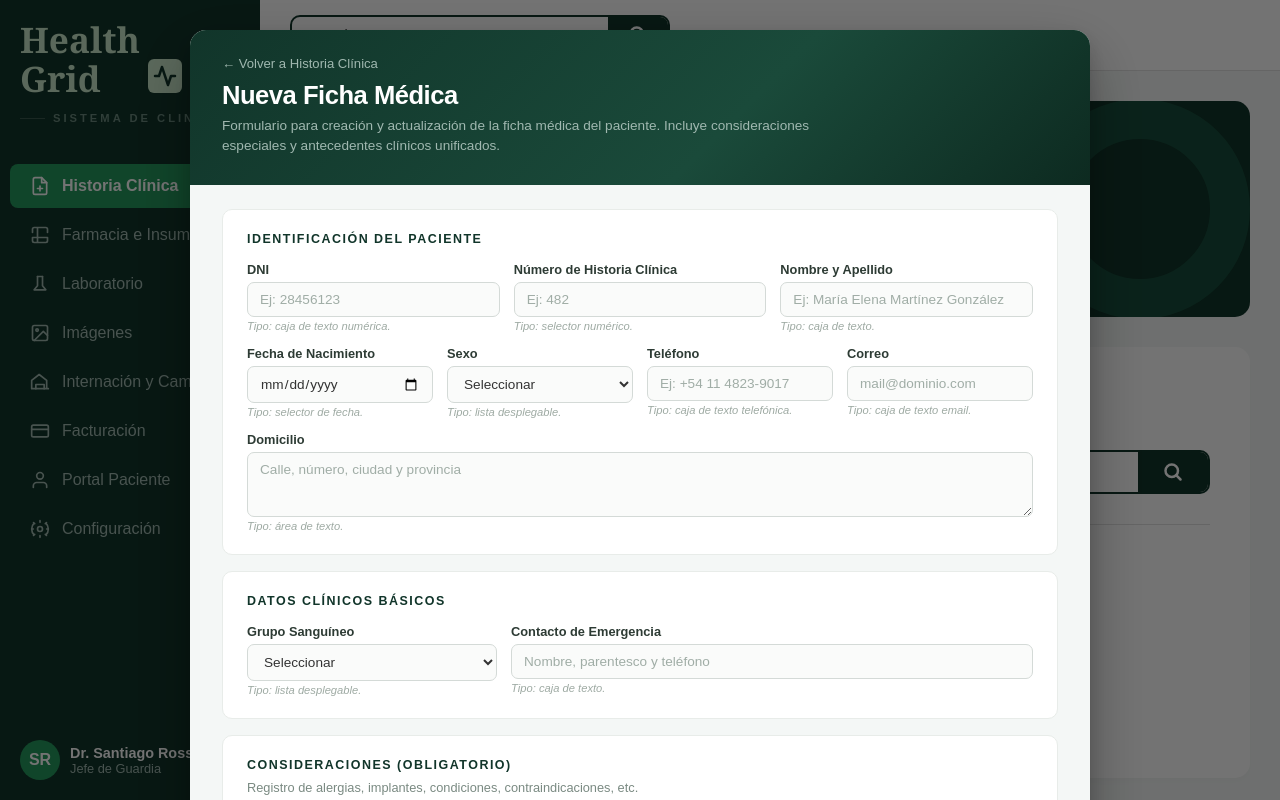
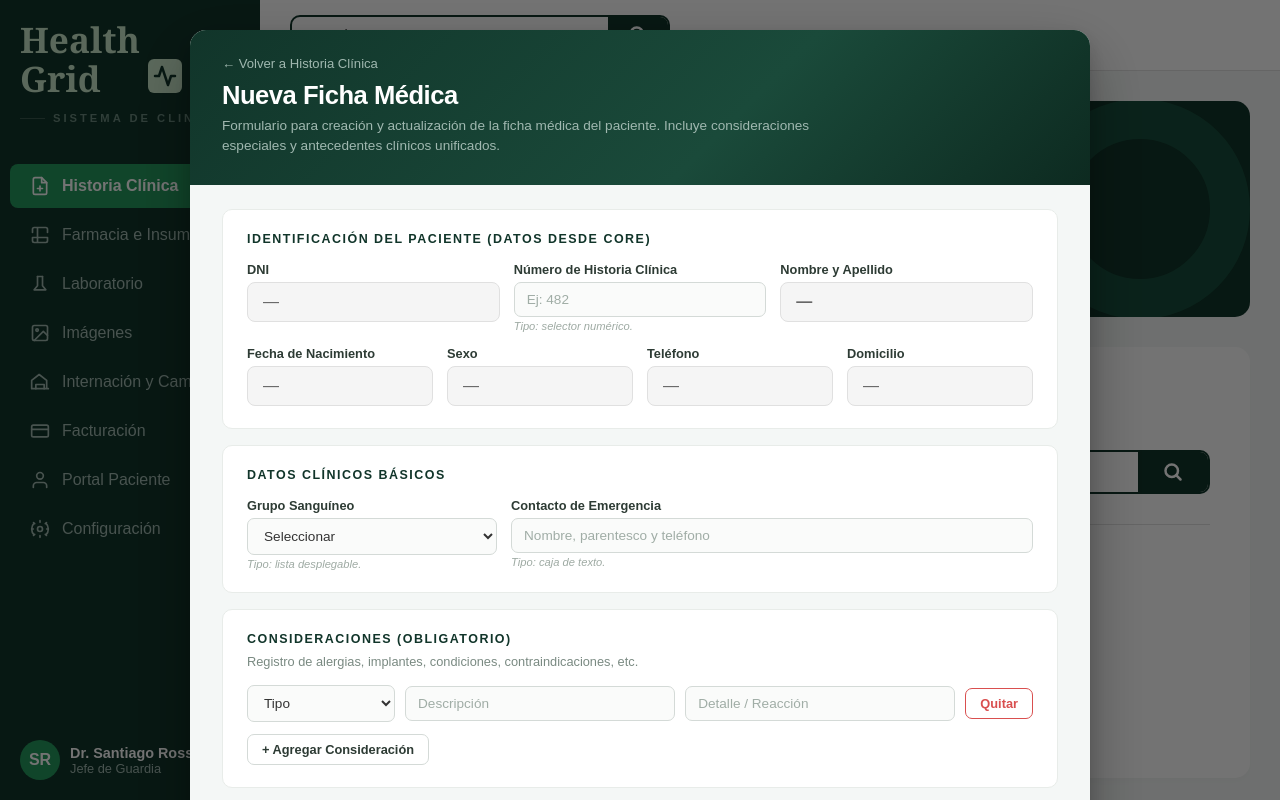
Before and after one commit to diegomartinezauqui/healthgrid-hce-frontend, a React (Vite) app in the folder healthgrid-hce-frontend/: page / in a window 1280 px wide. Both pictures are taken after typing "Sample" into the empty fields and a click on the button "+ NUEVA FICHA MÉDICA". Built offline with nearby package versions, Linux system fonts and the light colour scheme.

Commit message:
refactor: componentizacion de modales y mejoras en UI de formularios

```diff
--- /dev/null
+++ b/healthgrid-hce-frontend/src/components/ModalWrapper.jsx
@@ -0,0 +1,35 @@
+
+
+/**
+ * ModalWrapper es un componente contenedor reutilizable para todos los modales del sistema.
+ * Maneja el evento de cerrar cuando se hace clic fuera del modal (en el overlay) y
+ * unifica la estructura de envoltura de los modales.
+ *
+ * @param {Object} props
+ * @param {Function} props.onCerrar - Callback ejecutado al cerrar el modal.
+ * @param {string} props.overlayClassName - Nombre de la clase CSS para el overlay.
+ * @param {string} props.modalClassName - Nombre de la clase CSS para el contenedor del modal.
+ * @param {React.ReactNode} props.children - Contenido interno del modal.
+ */
+const ModalWrapper = ({
+  onCerrar,
+  overlayClassName = 'modal-default-overlay',
+  modalClassName = 'modal-default-container',
+  children,
+}) => {
+  const handleOverlayClick = (e) => {
+    if (e.target === e.currentTarget && onCerrar) {
+      onCerrar();
+    }
+  };
+
+  return (
+    <div className={overlayClassName} onClick={handleOverlayClick}>
+      <div className={modalClassName}>
+        {children}
+      </div>
+    </div>
+  );
+};
+
+export default ModalWrapper;
--- a/healthgrid-hce-frontend/src/pages/CargarResultadoEstudio.jsx
+++ b/healthgrid-hce-frontend/src/pages/CargarResultadoEstudio.jsx
@@ -1,6 +1,7 @@
 // src/pages/CargarResultadoEstudio.jsx
 import { useForm, useFieldArray } from 'react-hook-form';
 import Swal from 'sweetalert2';
+import ModalWrapper from '../components/ModalWrapper';
 import '../styles/CargarResultadoEstudio.css';
 
 const CargarResultadoEstudio = ({ onCerrar, onGuardar, pacienteNombre, pacienteHC, estudio }) => {
@@ -37,13 +38,12 @@ const CargarResultadoEstudio = ({ onCerrar, onGuardar, pacienteNombre, pacienteH
     onCerrar();
   };
 
-  const handleOverlayClick = (e) => {
-    if (e.target === e.currentTarget) onCerrar();
-  };
-
   return (
-    <div className="cres-overlay animate-fade-in" onClick={handleOverlayClick}>
-      <div className="cres-modal animate-slide-up">
+    <ModalWrapper
+      onCerrar={onCerrar}
+      overlayClassName="cres-overlay animate-fade-in"
+      modalClassName="cres-modal animate-slide-up"
+    >
         {/* Header */}
         <div className="cres-modal__header">
           <div>
@@ -157,8 +157,7 @@ const CargarResultadoEstudio = ({ onCerrar, onGuardar, pacienteNombre, pacienteH
             </button>
           </div>
         </form>
-      </div>
-    </div>
+    </ModalWrapper>
   );
 };
 
--- a/healthgrid-hce-frontend/src/pages/NuevaEvolucion.jsx
+++ b/healthgrid-hce-frontend/src/pages/NuevaEvolucion.jsx
@@ -1,5 +1,6 @@
 import { useForm } from 'react-hook-form';
 import Swal from 'sweetalert2';
+import ModalWrapper from '../components/ModalWrapper';
 import '../styles/NuevaEvolucion.css';
 
 const NuevaEvolucion = ({ onCerrar, onGuardar, pacienteNombre, pacienteHC }) => {
@@ -28,13 +29,12 @@ const NuevaEvolucion = ({ onCerrar, onGuardar, pacienteNombre, pacienteHC }) =>
     onCerrar();
   };
 
-  const handleOverlayClick = (e) => {
-    if (e.target === e.currentTarget) onCerrar();
-  };
-
   return (
-    <div className="evol-overlay" onClick={handleOverlayClick}>
-      <div className="evol-modal">
+    <ModalWrapper
+      onCerrar={onCerrar}
+      overlayClassName="evol-overlay"
+      modalClassName="evol-modal"
+    >
 
         {/* Header */}
         <div className="evol-modal__header">
@@ -135,8 +135,7 @@ const NuevaEvolucion = ({ onCerrar, onGuardar, pacienteNombre, pacienteHC }) =>
           </div>
 
         </form>
-      </div>
-    </div>
+    </ModalWrapper>
   );
 };
 
--- a/healthgrid-hce-frontend/src/pages/NuevaFichaMedica.jsx
+++ b/healthgrid-hce-frontend/src/pages/NuevaFichaMedica.jsx
@@ -1,16 +1,10 @@
 // src/pages/NuevaFichaMedica.jsx
 import { useForm, useFieldArray } from 'react-hook-form';
+import ModalWrapper from '../components/ModalWrapper';
 import '../styles/NuevaFichaMedica.css';
 
 const valoresVacios = {
-  dni: '',
   numeroHistoriaClinica: '',
-  nombreApellido: '',
-  fechaNacimiento: '',
-  sexo: '',
-  telefono: '',
-  correo: '',
-  domicilio: '',
   grupoSanguineo: '',
   contactoEmergencia: '',
   consideraciones: [{ tipo: '', descripcion: '', detalleReaccion: '' }],
@@ -18,7 +12,7 @@ const valoresVacios = {
   observaciones: '',
 };
 
-const NuevaFichaMedica = ({ onCerrar, onGuardar, datosIniciales = null }) => {
+const NuevaFichaMedica = ({ onCerrar, onGuardar, datosIniciales = null, corePatient = null }) => {
   // Si hay datos iniciales (modo edición), usarlos; sino, usar valores vacíos
   const defaultValues = datosIniciales
     ? {
@@ -67,16 +61,12 @@ const NuevaFichaMedica = ({ onCerrar, onGuardar, datosIniciales = null }) => {
     reset(valoresVacios);
   };
 
-  // Cerrar modal al hacer clic en el overlay (fuera del modal)
-  const handleOverlayClick = (e) => {
-    if (e.target === e.currentTarget) {
-      onCerrar();
-    }
-  };
-
   return (
-    <div className="ficha-overlay" onClick={handleOverlayClick}>
-      <div className="ficha-modal">
+    <ModalWrapper
+      onCerrar={onCerrar}
+      overlayClassName="ficha-overlay"
+      modalClassName="ficha-modal"
+    >
 
         {/* Header verde oscuro */}
         <div className="ficha-header">
@@ -99,19 +89,15 @@ const NuevaFichaMedica = ({ onCerrar, onGuardar, datosIniciales = null }) => {
 
           {/* ─── SECCIÓN 1: IDENTIFICACIÓN DEL PACIENTE ─── */}
           <section className="ficha-section">
-            <h2 className="ficha-section__titulo">IDENTIFICACIÓN DEL PACIENTE</h2>
+            <h2 className="ficha-section__titulo">IDENTIFICACIÓN DEL PACIENTE (Datos desde Core)</h2>
 
             {/* Fila 1: DNI, Nro Historia, Nombre */}
             <div className="ficha-row ficha-row--3cols">
               <div className="ficha-field">
                 <label className="ficha-label">DNI</label>
-                <input
-                  type="text"
-                  placeholder="Ej: 28456123"
-                  className="ficha-input"
-                  {...register('dni')}
-                />
-                <span className="ficha-hint">Tipo: caja de texto numérica.</span>
+                <div style={{ padding: '10px 15px', backgroundColor: '#f5f5f5', borderRadius: '8px', border: '1px solid #e0e0e0', color: '#666' }}>
+                  {corePatient?.dni || '—'}
+                </div>
               </div>
               <div className="ficha-field">
                 <label className="ficha-label">Número de Historia Clínica</label>
@@ -125,73 +111,37 @@ const NuevaFichaMedica = ({ onCerrar, onGuardar, datosIniciales = null }) => {
               </div>
               <div className="ficha-field">
                 <label className="ficha-label">Nombre y Apellido</label>
-                <input
-                  type="text"
-                  placeholder="Ej: María Elena Martínez González"
-                  className="ficha-input"
-                  {...register('nombreApellido')}
-                />
-                <span className="ficha-hint">Tipo: caja de texto.</span>
+                <div style={{ padding: '10px 15px', backgroundColor: '#f5f5f5', borderRadius: '8px', border: '1px solid #e0e0e0', color: '#666', fontWeight: 'bold' }}>
+                  {corePatient?.nombreApellido || '—'}
+                </div>
               </div>
             </div>
 
-            {/* Fila 2: Fecha Nacimiento, Sexo, Teléfono, Correo */}
+            {/* Fila 2: Fecha Nacimiento, Sexo, Teléfono, Domicilio */}
             <div className="ficha-row ficha-row--4cols">
               <div className="ficha-field">
                 <label className="ficha-label">Fecha de Nacimiento</label>
-                <input
-                  type="date"
-                  className="ficha-input"
-                  {...register('fechaNacimiento')}
-                />
-                <span className="ficha-hint">Tipo: selector de fecha.</span>
+                <div style={{ padding: '10px 15px', backgroundColor: '#f5f5f5', borderRadius: '8px', border: '1px solid #e0e0e0', color: '#666' }}>
+                  {corePatient?.fechaNacimiento || '—'}
+                </div>
               </div>
               <div className="ficha-field">
                 <label className="ficha-label">Sexo</label>
-                <select
-                  className="ficha-input ficha-select"
-                  {...register('sexo')}
-                >
-                  <option value="">Seleccionar</option>
-                  <option value="masculino">Masculino</option>
-                  <option value="femenino">Femenino</option>
-                  <option value="otro">Otro</option>
-                </select>
-                <span className="ficha-hint">Tipo: lista desplegable.</span>
+                <div style={{ padding: '10px 15px', backgroundColor: '#f5f5f5', borderRadius: '8px', border: '1px solid #e0e0e0', color: '#666' }}>
+                  {corePatient?.sexo || '—'}
+                </div>
               </div>
               <div className="ficha-field">
                 <label className="ficha-label">Teléfono</label>
-                <input
-                  type="tel"
-                  placeholder="Ej: +54 11 4823-9017"
-                  className="ficha-input"
-                  {...register('telefono')}
-                />
-                <span className="ficha-hint">Tipo: caja de texto telefónica.</span>
+                <div style={{ padding: '10px 15px', backgroundColor: '#f5f5f5', borderRadius: '8px', border: '1px solid #e0e0e0', color: '#666' }}>
+                  {corePatient?.telefono || '—'}
+                </div>
               </div>
               <div className="ficha-field">
-                <label className="ficha-label">Correo</label>
-                <input
-                  type="email"
-                  placeholder="mail@dominio.com"
-                  className="ficha-input"
-                  {...register('correo')}
-                />
-                <span className="ficha-hint">Tipo: caja de texto email.</span>
-              </div>
-            </div>
-
-            {/* Fila 3: Domicilio */}
-            <div className="ficha-row">
-              <div className="ficha-field ficha-field--full">
                 <label className="ficha-label">Domicilio</label>
-                <textarea
-                  placeholder="Calle, número, ciudad y provincia"
-                  className="ficha-textarea"
-                  rows={3}
-                  {...register('domicilio')}
-                />
-                <span className="ficha-hint">Tipo: área de texto.</span>
+                <div style={{ padding: '10px 15px', backgroundColor: '#f5f5f5', borderRadius: '8px', border: '1px solid #e0e0e0', color: '#666', overflow: 'hidden', textOverflow: 'ellipsis', whiteSpace: 'nowrap' }} title={corePatient?.direccion}>
+                  {corePatient?.direccion || '—'}
+                </div>
               </div>
             </div>
           </section>
@@ -403,8 +353,7 @@ const NuevaFichaMedica = ({ onCerrar, onGuardar, datosIniciales = null }) => {
           </div>
 
         </form>
-      </div>
-    </div>
+    </ModalWrapper>
   );
 };
 
--- a/healthgrid-hce-frontend/src/pages/NuevaReceta.jsx
+++ b/healthgrid-hce-frontend/src/pages/NuevaReceta.jsx
@@ -1,5 +1,6 @@
 // src/pages/NuevaReceta.jsx
 import { useForm, useFieldArray } from 'react-hook-form';
+import ModalWrapper from '../components/ModalWrapper';
 import '../styles/NuevaReceta.css';
 import { tipoConsultaLabel } from '../utils/helpers';
 
@@ -22,13 +23,12 @@ const NuevaReceta = ({ onCerrar, onGuardar, pacienteNombre, pacienteHC, evolucio
     onGuardar(data);
   };
 
-  const handleOverlayClick = (e) => {
-    if (e.target === e.currentTarget) onCerrar();
-  };
-
   return (
-    <div className="receta-overlay" onClick={handleOverlayClick}>
-      <div className="receta-modal">
+    <ModalWrapper
+      onCerrar={onCerrar}
+      overlayClassName="receta-overlay"
+      modalClassName="receta-modal"
+    >
 
         {/* Header */}
         <div className="receta-modal__header">
@@ -128,8 +128,7 @@ const NuevaReceta = ({ onCerrar, onGuardar, pacienteNombre, pacienteHC, evolucio
           </div>
 
         </form>
-      </div>
-    </div>
+    </ModalWrapper>
   );
 };
 
--- a/healthgrid-hce-frontend/src/pages/NuevaSolicitudPase.jsx
+++ b/healthgrid-hce-frontend/src/pages/NuevaSolicitudPase.jsx
@@ -1,6 +1,7 @@
 // src/pages/NuevaSolicitudPase.jsx
 import { useForm } from 'react-hook-form';
 import Swal from 'sweetalert2';
+import ModalWrapper from '../components/ModalWrapper';
 import '../styles/NuevaSolicitudPase.css';
 
 const sectores = [
@@ -44,13 +45,12 @@ const NuevaSolicitudPase = ({ onCerrar, onGuardar, pacienteNombre, pacienteHC })
     onCerrar();
   };
 
-  const handleOverlayClick = (e) => {
-    if (e.target === e.currentTarget) onCerrar();
-  };
-
   return (
-    <div className="spase-overlay" onClick={handleOverlayClick}>
-      <div className="spase-modal">
+    <ModalWrapper
+      onCerrar={onCerrar}
+      overlayClassName="spase-overlay"
+      modalClassName="spase-modal"
+    >
 
         {/* Header */}
         <div className="spase-modal__header">
@@ -113,8 +113,7 @@ const NuevaSolicitudPase = ({ onCerrar, onGuardar, pacienteNombre, pacienteHC })
           </div>
 
         </form>
-      </div>
-    </div>
+    </ModalWrapper>
   );
 };
 
--- a/healthgrid-hce-frontend/src/pages/NuevoEpisodio.jsx
+++ b/healthgrid-hce-frontend/src/pages/NuevoEpisodio.jsx
@@ -1,5 +1,6 @@
 import { useForm } from 'react-hook-form';
 import Swal from 'sweetalert2';
+import ModalWrapper from '../components/ModalWrapper';
 import '../styles/NuevoEpisodio.css';
 
 const NuevoEpisodio = ({ onCerrar, onCrear, pacienteNombre, pacienteHC }) => {
@@ -24,15 +25,12 @@ const NuevoEpisodio = ({ onCerrar, onCrear, pacienteNombre, pacienteHC }) => {
     onCerrar();
   };
 
-  const handleOverlayClick = (e) => {
-    if (e.target === e.currentTarget) {
-      onCerrar();
-    }
-  };
-
   return (
-    <div className="episodio-overlay" onClick={handleOverlayClick}>
-      <div className="episodio-modal">
+    <ModalWrapper
+      onCerrar={onCerrar}
+      overlayClassName="episodio-overlay"
+      modalClassName="episodio-modal"
+    >
 
         {/* Header */}
         <div className="episodio-modal__header">
@@ -103,8 +101,7 @@ const NuevoEpisodio = ({ onCerrar, onCrear, pacienteNombre, pacienteHC }) => {
           </div>
 
         </form>
-      </div>
-    </div>
+    </ModalWrapper>
   );
 };
 
--- a/healthgrid-hce-frontend/src/pages/NuevoPedidoEstudio.jsx
+++ b/healthgrid-hce-frontend/src/pages/NuevoPedidoEstudio.jsx
@@ -1,6 +1,7 @@
 // src/pages/NuevoPedidoEstudio.jsx
 import { useForm } from 'react-hook-form';
 import Swal from 'sweetalert2';
+import ModalWrapper from '../components/ModalWrapper';
 import '../styles/NuevoPedidoEstudio.css';
 import { tipoConsultaLabel, formatearFechaCorta } from '../utils/helpers';
 
@@ -27,13 +28,12 @@ const NuevoPedidoEstudio = ({ onCerrar, onGuardar, pacienteNombre, pacienteHC, e
     });
   };
 
-  const handleOverlayClick = (e) => {
-    if (e.target === e.currentTarget) onCerrar();
-  };
-
   return (
-    <div className="pedido-overlay" onClick={handleOverlayClick}>
-      <div className="pedido-modal">
+    <ModalWrapper
+      onCerrar={onCerrar}
+      overlayClassName="pedido-overlay"
+      modalClassName="pedido-modal"
+    >
 
         {/* Header */}
         <div className="pedido-modal__header">
@@ -111,8 +111,7 @@ const NuevoPedidoEstudio = ({ onCerrar, onGuardar, pacienteNombre, pacienteHC, e
           </div>
 
         </form>
-      </div>
-    </div>
+    </ModalWrapper>
   );
 };
 
--- a/healthgrid-hce-frontend/src/pages/SolicitarInternacion.jsx
+++ b/healthgrid-hce-frontend/src/pages/SolicitarInternacion.jsx
@@ -1,6 +1,7 @@
 // src/pages/SolicitarInternacion.jsx
 import { useForm } from 'react-hook-form';
 import Swal from 'sweetalert2';
+import ModalWrapper from '../components/ModalWrapper';
 import '../styles/SolicitarInternacion.css';
 
 const sectores = [
@@ -43,13 +44,12 @@ const SolicitarInternacion = ({ onCerrar, onEnviar, pacienteNombre, pacienteHC }
     onCerrar();
   };
 
-  const handleOverlayClick = (e) => {
-    if (e.target === e.currentTarget) onCerrar();
-  };
-
   return (
-    <div className="intern-overlay" onClick={handleOverlayClick}>
-      <div className="intern-modal">
+    <ModalWrapper
+      onCerrar={onCerrar}
+      overlayClassName="intern-overlay"
+      modalClassName="intern-modal"
+    >
 
         {/* Header */}
         <div className="intern-modal__header">
@@ -113,8 +113,7 @@ const SolicitarInternacion = ({ onCerrar, onEnviar, pacienteNombre, pacienteHC }
           </div>
 
         </form>
-      </div>
-    </div>
+    </ModalWrapper>
   );
 };
 
```
